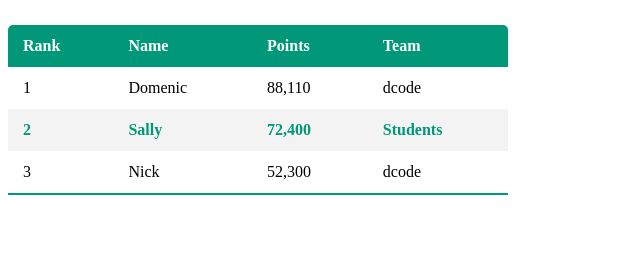
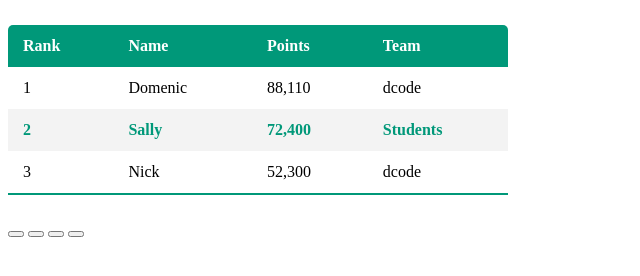
Before and after one commit to mehdisheikhbaqeri/Tutorials, a plain HTML site: page index.html in a window 1280 px wide. Shown: the full height of the page, 0-640 px from the left. Drawn offline with Linux system fonts and the light colour scheme; a web font is replaced by a local one.

Commit message:
button added

```diff
--- a/index.html
+++ b/index.html
@@ -38,6 +38,13 @@
         <tbody></tbody>
     </table>
 
+    <section>
+        <button></button>
+        <button></button>
+        <button></button>
+        <button></button>
+    </section>
+
 </body>
 
 </html>
```
